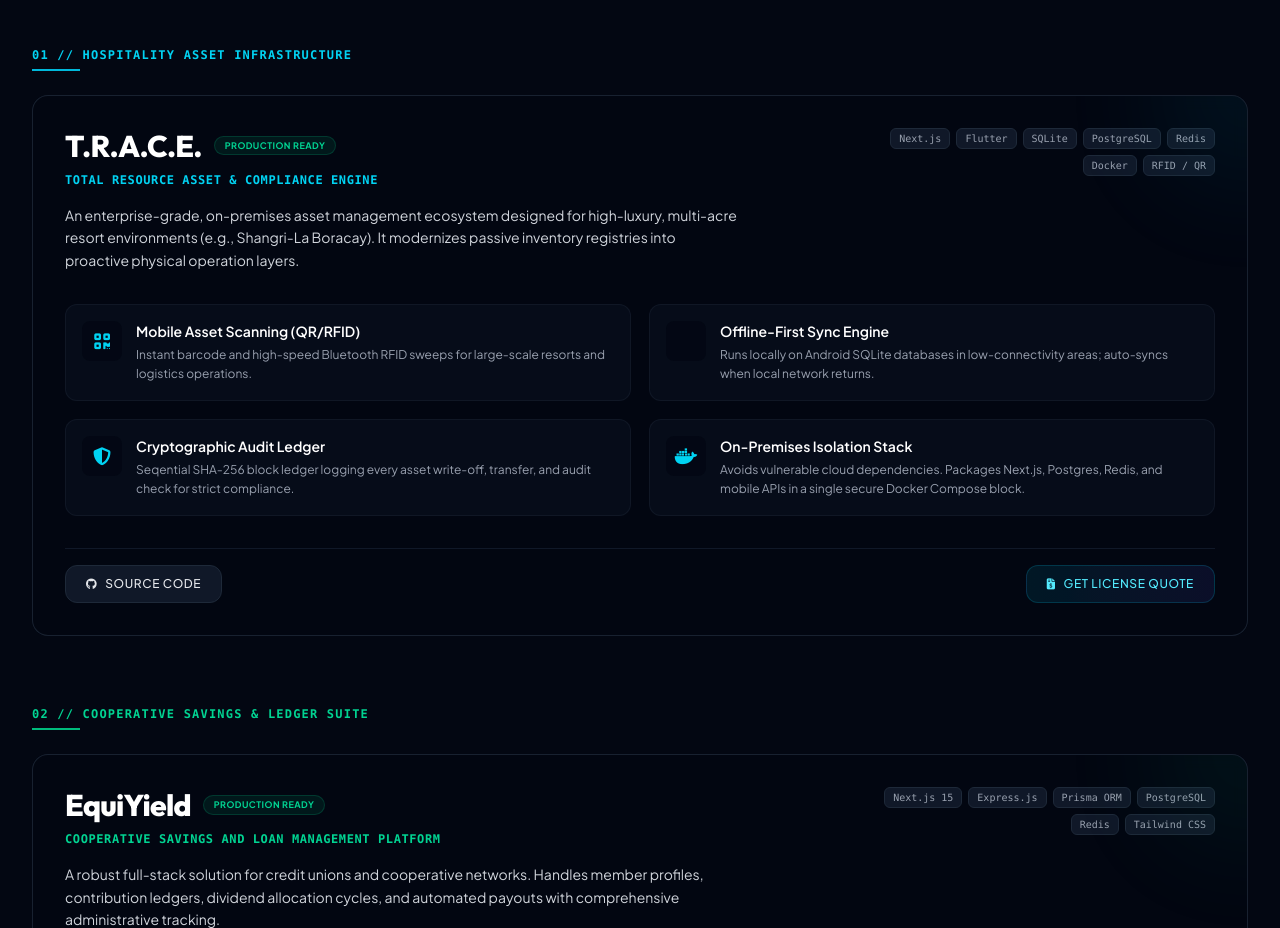
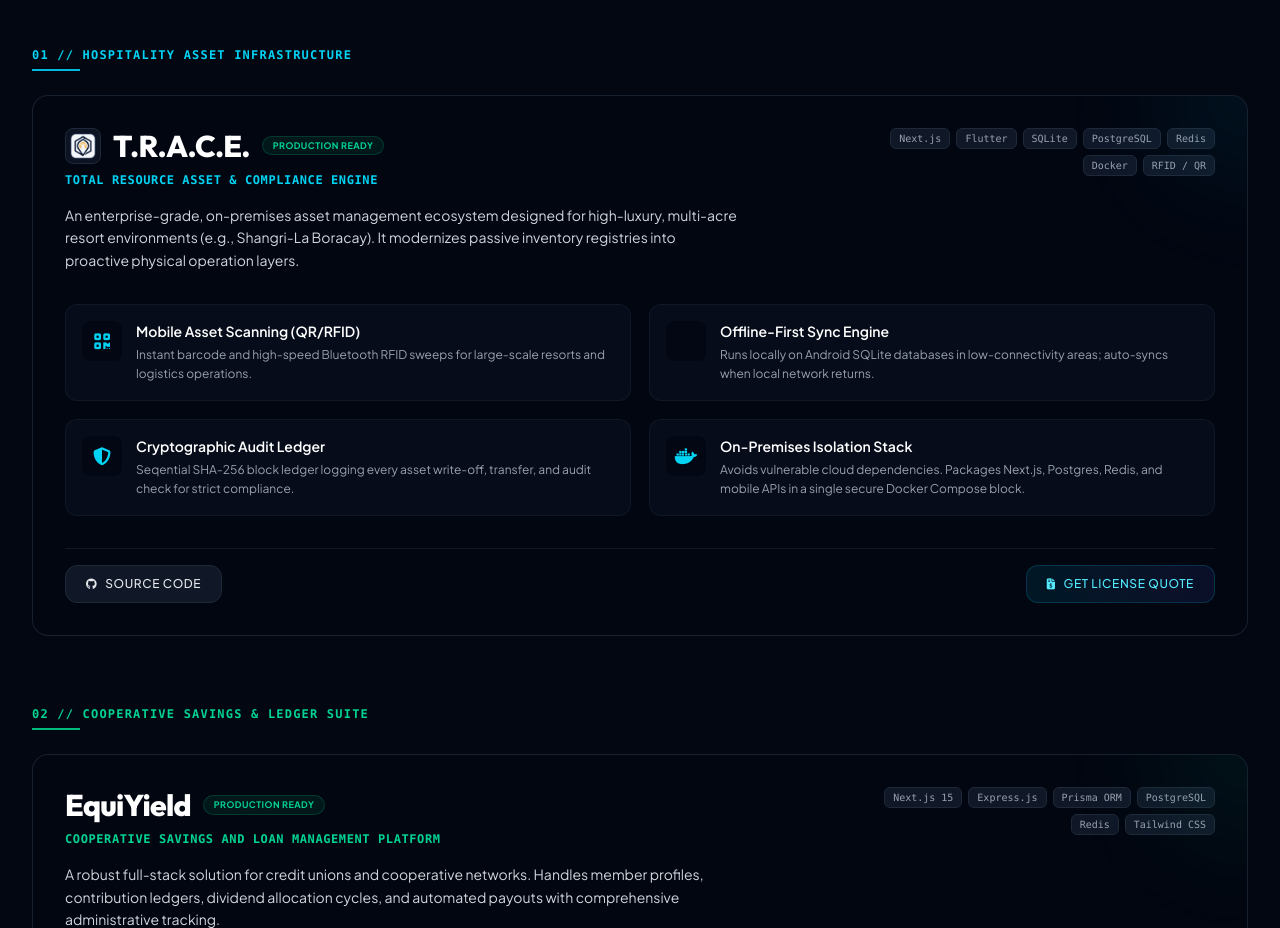
Before and after one commit to tildemark/solutions, a Next.js app: page / in a window 1280 px wide. Shown: the part 840-1768 px from the top of the page. Built offline with nearby package versions, Linux system fonts and the light colour scheme.

Commit message:
feat: add product logo rendering support and add T.R.A.C.E. logo

```diff
--- a/app/page.tsx
+++ b/app/page.tsx
@@ -159,6 +159,7 @@
                 tags={["Next.js", "Flutter", "SQLite", "PostgreSQL", "Redis", "Docker", "RFID / QR"]}
                 features={traceFeatures}
                 status="released"
+                logoUrl="/trace-logo.png"
                 githubUrl="https://github.com/tildemark/trace"
                 accentColor="cyan"
                 onInquiry={openInquiry}
--- a/components/ProductCard.tsx
+++ b/components/ProductCard.tsx
@@ -15,6 +15,7 @@
   tags: string[];
   features: FeatureItem[];
   status: "released" | "wip";
+  logoUrl?: string;
   demoUrl?: string;
   githubUrl?: string;
   downloadUrl?: string;
@@ -33,6 +34,7 @@
   tags,
   features,
   status,
+  logoUrl,
   demoUrl,
   githubUrl,
   downloadUrl,
@@ -81,8 +83,15 @@
 
       <div className="flex flex-col lg:flex-row lg:items-start justify-between gap-6 mb-6">
         <div>
-          {/* Status and Title */}
+          {/* Status, Logo and Title */}
           <div className="flex items-center gap-3 flex-wrap mb-2">
+            {logoUrl && (
+              <img
+                src={logoUrl}
+                alt={`${title} Logo`}
+                className="h-9 w-9 object-contain rounded-lg bg-gray-900/80 p-1 border border-gray-800"
+              />
+            )}
             <h3 className="font-display text-2xl sm:text-3xl font-extrabold text-white tracking-tight">{title}</h3>
             <span className={`px-2.5 py-0.5 text-[9px] font-bold uppercase tracking-wider rounded-full border ${status === "released" ? "bg-emerald-500/10 text-emerald-400 border-emerald-500/20" : "bg-yellow-500/10 text-yellow-400 border-yellow-500/20"}`}>
               {status === "released" ? "Production Ready" : "Under Dev"}
```
Also changed, not shown: public/trace-logo.png (added).
